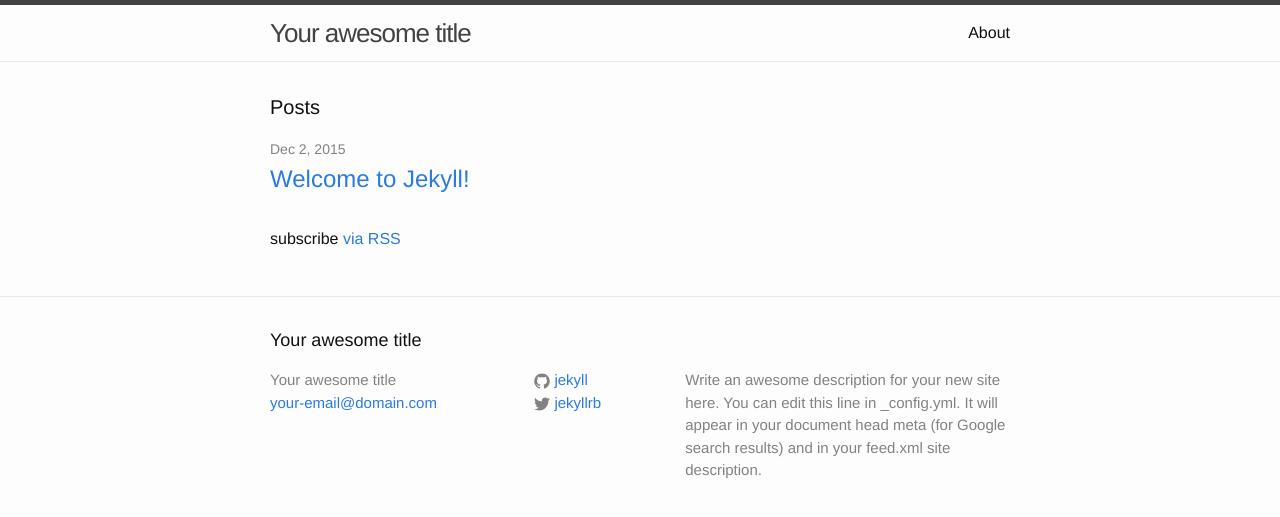
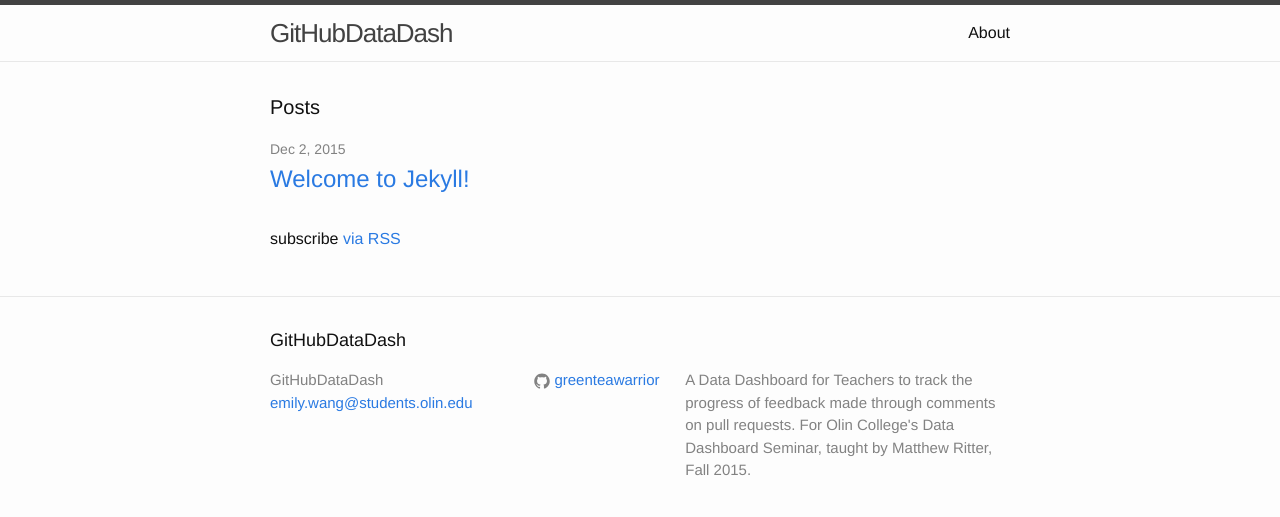
Before and after one commit to greenteawarrior/GitHubDataDash, a Jekyll site: the page built from index.html, in a window 1280 px wide. Shown: the top 517 px of the page. Built offline with Jekyll 4.4.1, drawn with Linux system fonts in a browser that asks for light colours.

Commit message:
updated _config.yml

```diff
--- a/_config.yml
+++ b/_config.yml
@@ -1,14 +1,13 @@
 # Site settings
-title: Your awesome title
-email: your-email@domain.com
-description: > # this means to ignore newlines until "baseurl:"
-  Write an awesome description for your new site here. You can edit this
-  line in _config.yml. It will appear in your document head meta (for
-  Google search results) and in your feed.xml site description.
-baseurl: "" # the subpath of your site, e.g. /blog/
-url: "http://yourdomain.com" # the base hostname & protocol for your site
-twitter_username: jekyllrb
-github_username:  jekyll
+title: GitHubDataDash
+tagline: A Data Dashboard Fall 2015 Final Project using Github Data
+email: emily.wang@students.olin.edu
+description: A Data Dashboard for Teachers to track the progress of feedback made through comments on pull requests. For Olin College's Data Dashboard Seminar, taught by Matthew Ritter, Fall 2015.
+baseurl: "/GitHubDataDash" # the subpath of your site, e.g. /blog/
+url: "http://greenteawarrior.github.io/GitHubDataDash/" # the base hostname & protocol for your site
+github_username: greenteawarrior
+highlighter: pygments
+github: [Repository metadata]
 
 # Build settings
 markdown: kramdown
```
